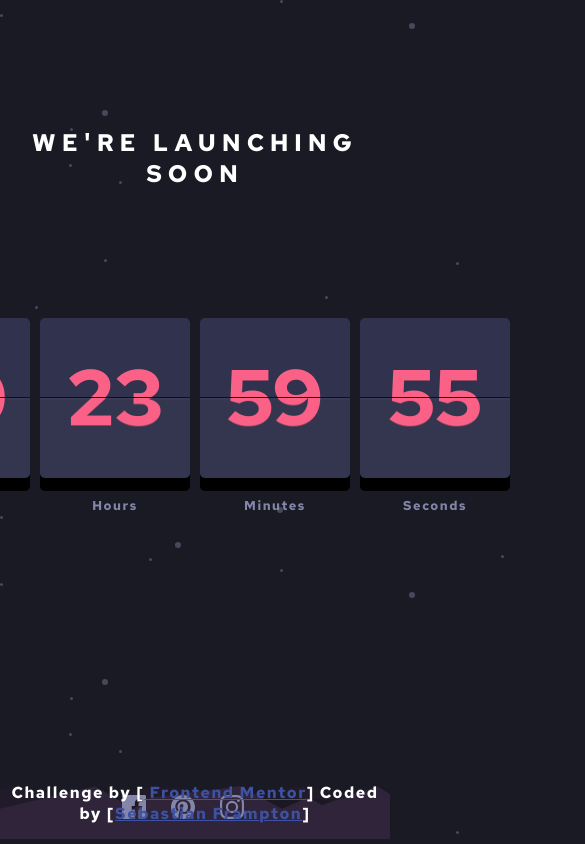
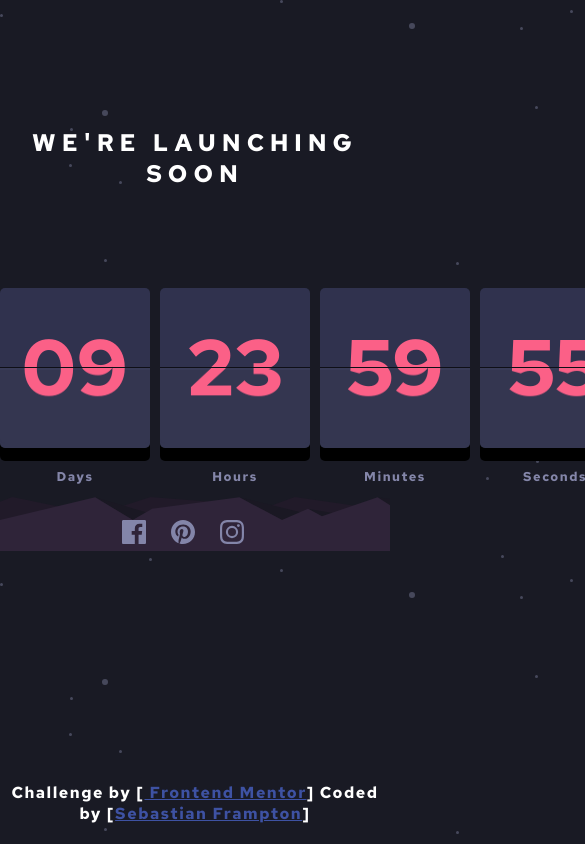
Before and after one commit to sebframpton/Launch-Countdown-Timer, a plain HTML site: page index.html in a window 390 px wide. Shown: the top 844 px of the page, 585 px wide, since content can reach past the window. Drawn offline with Linux system fonts and the light colour scheme.

Commit message:
Update style.css

```diff
--- a/style.css
+++ b/style.css
@@ -28,6 +28,10 @@ body {
     background-image: url('./images/bg-stars.svg');
     background-color: var(--very-dark-black-blue);
 
+}
+.pattern-hills{
+    height: 100%;
+    width: 100%;
 }
 
 h2 {
@@ -112,13 +116,13 @@ p {
 }
 
 .footer {
-    position: absolute;
-    bottom: 0;
-    width: 100%;
+
+    justify-content: center;
     overflow: hidden;
+
 }
 
-.footer>img {
+.footer,img {
     width: 100%;
 }
 
@@ -126,9 +130,10 @@ p {
     position: absolute;
     bottom: 35%;
     left: 50%;
+    text-align: center;
     transform: translateX(-50%);
     display: flex;
-	 justify-content: center;
+    justify-content: center;
     width:100%;
 }
 
@@ -176,6 +181,10 @@ p {
 }
 
 @media (min-width: 376px) {
+    .pattern-hills{
+        width: 100%;
+    }
+
     .flip-card {
         font-size: 5rem;
     }
@@ -208,13 +217,15 @@ p {
 
 
   }
+
     @media only screen and (max-width: 920px) {
         .countdown {
             display: flex;
             gap: 10px;
             text-align: center;
+            width: 100%;
         }
-	            .footer{
+        .footer{
             width:100%;
         }
 
@@ -230,6 +241,7 @@ p {
 }
 
 
+
     }
 
     @media only screen and (min-width: 620px) {
@@ -239,7 +251,8 @@ p {
             gap: 10px;
             text-align: center;
         }
-	    .media {
+
+.media {
     position: absolute;
     bottom: 35%;
     left: 50%;
```
